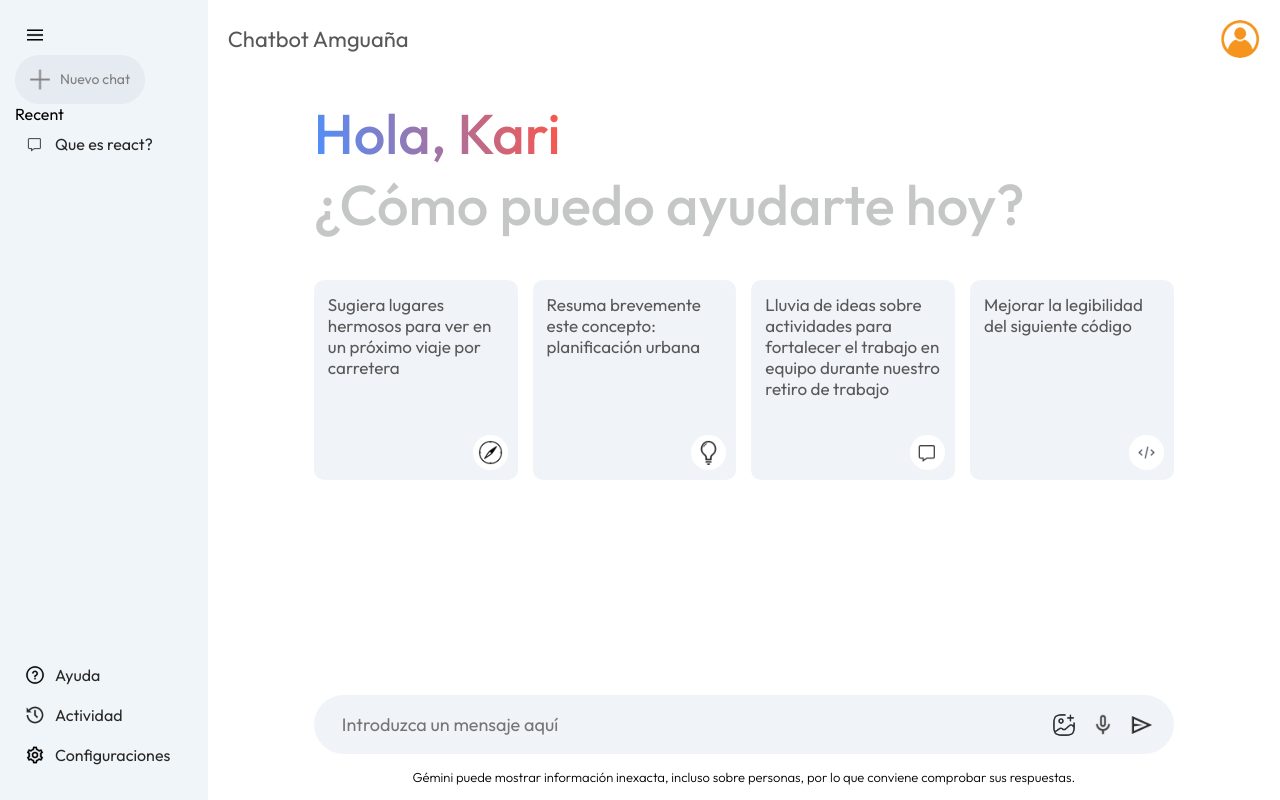
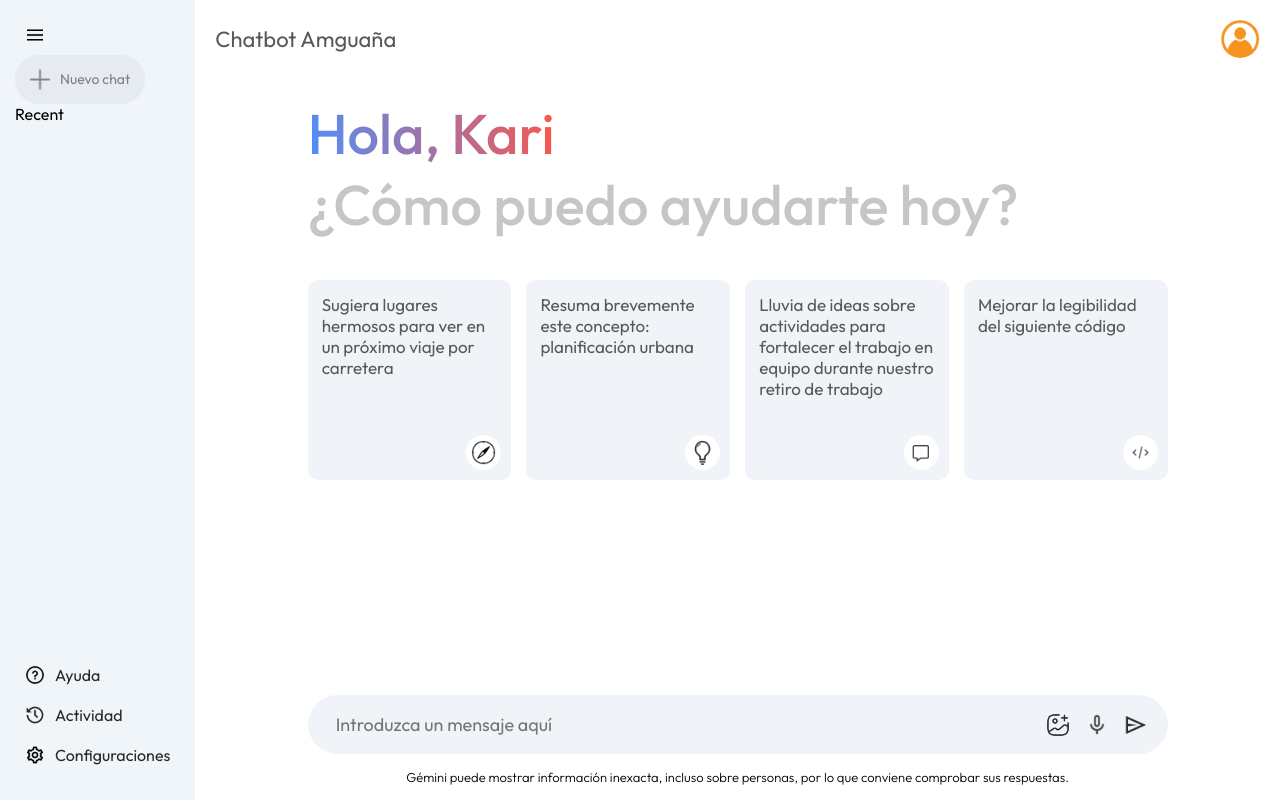
Before and after one commit to Karina1014/React-Gemeni-Pinecone, a React (Vite) app: page / in a window 1280 px wide. Both pictures are taken after a click on the picture 35 px from the left and 35 px from the top of the page. Built offline with nearby package versions, Linux system fonts and the light colour scheme.

Commit message:
feat: :sparkles: update
Update project

```diff
--- a/src/components/Sidebar/Sidebar.css
+++ b/src/components/Sidebar/Sidebar.css
@@ -34,6 +34,7 @@
 .sidebar .recent{
     display: flex;
     flex-direction: column;
+    animation: fadeIn 1.5s;
 }
 
 .sidebar .recent.title{
--- a/src/components/Sidebar/Sidebar.jsx
+++ b/src/components/Sidebar/Sidebar.jsx
@@ -1,47 +1,52 @@
-import React, { useState } from 'react'
-import './Sidebar.css'
-import {assets} from '../../assets/assets'
+import React, { useState, useContext } from 'react';
+import './Sidebar.css';
+import { assets } from '../../assets/assets';
+import { Context } from '../../context/Context';
 
 const Sidebar = () => {
+  const [extended, setExtended] = useState(false);
 
-    const[extended,setExtended] = useState(false)
+  // Use useContext to access the values from Context
+  const { prevPrompts } = useContext(Context);
 
   return (
     <div className='sidebar'>
       <div className="top">
-            <img onClick={()=>setExtended(prev=>!prev)} className='menu' src={assets.menu_icon} alt="" />
+        <img onClick={() => setExtended(prev => !prev)} className='menu' src={assets.menu_icon} alt="" />
         <div className="new-chat">
           <img src={assets.plus_icon} alt="" />
-                {extended?<p>Nuevo chat</p>:null}
+          {extended ? <p>Nuevo chat</p> : null}
         </div>
 
-        {extended?
+        {extended ?
           <div className="recent">
             <p className="recent-title">Recent</p>
-            <div className="recent-entry">
-                <img src={assets.message_icon} alt="" />
-                <p>Que es react?</p>
+            {prevPrompts.map((item, index) => (
+              <div key={index} className="recent-entry">
+                <img src={assets.message_icon} alt="Message Icon" />
+                <p>{item.slice(0, 18)}...</p>
               </div>
+            ))}
           </div>
-            :null}
+        : null}
       </div>
+
       <div className="bottom">
         <div className="bottom-item recent-entry">
           <img src={assets.question_icon} alt="" />
-                {extended?<p>Ayuda</p>:null}
+          {extended ? <p>Ayuda</p> : null}
         </div>
         <div className="bottom-item recent-entry">
           <img src={assets.history_icon} alt="" />
-                {extended?<p>Actividad</p>:null}
+          {extended ? <p>Actividad</p> : null}
         </div>
         <div className="bottom-item recent-entry">
           <img src={assets.setting_icon} alt="" />
-                {extended?<p>Configuraciones</p>:null}
+          {extended ? <p>Configuraciones</p> : null}
         </div>
       </div>
     </div>
-
-  )
+  );
 }
 
-export default Sidebar
+export default Sidebar;
--- a/src/context/Context.jsx
+++ b/src/context/Context.jsx
@@ -18,11 +18,11 @@
     setLoading(true); // Puedes mostrar un indicador de carga
     setShowResult(true);
     setRecentPrompt(input);
+    setPrevPrompts(prev=>[...prev,input])
     const response = await runChat(input);  // Asegúrate de que 'runChat' devuelve la respuesta correctamente
     setResultData(response);
     setLoading(false);
     setRecentPrompt(input);
-
   };
 
   const contextValue = {
--- a/src/index.css
+++ b/src/index.css
@@ -5,7 +5,19 @@
   box-sizing:border-box;
   font-family: outfit;
 }
+
 #root{
   min-height: 100vh;
   display: flex;
+  animation: fadeIn 1.5s;
 }
+
+@keyframes fadeIn {
+  0%{
+    opacity: 0;
+  }
+  100%{
+    opacity: 1;
+  }
+
+}
```
Lines whose indentation alone changed are shown as unchanged.
